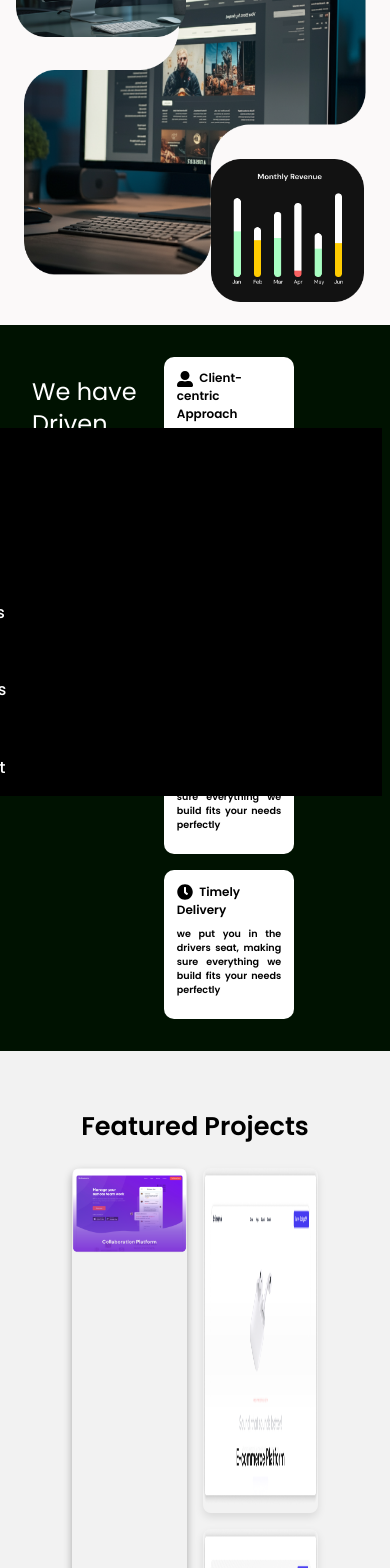
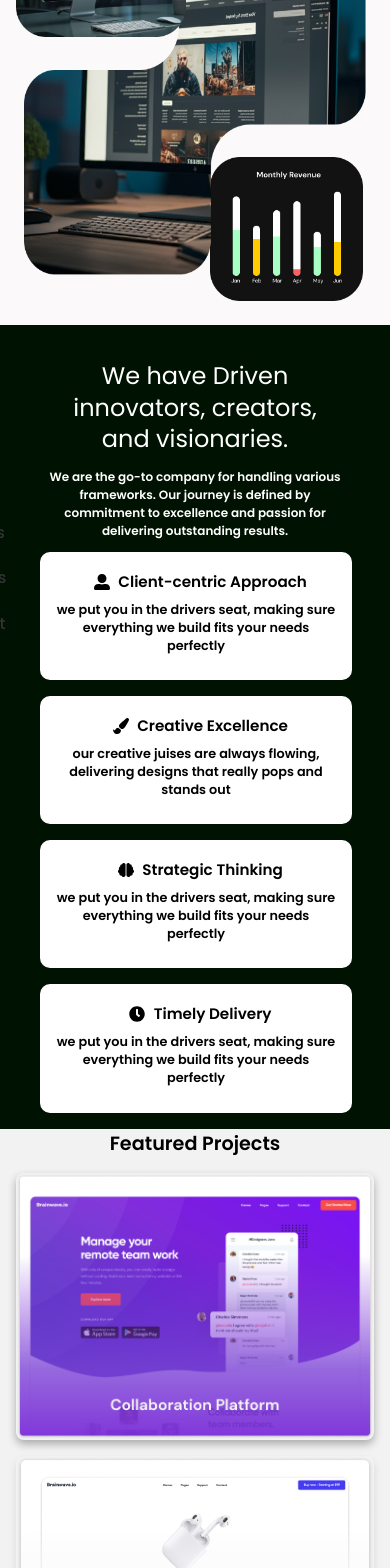
Before and after one commit to AmDeeJhay/Ksideindustries, a React (Vite) app: page / in a window 390 px wide. Shown: the part 432-2000 px from the top of the page. Built offline with nearby package versions, Linux system fonts and the light colour scheme.

Commit message:
i made the ksideDriven responsive

```diff
--- a/src/components/Home/FeaturedProject/FeaturedProject.scss
+++ b/src/components/Home/FeaturedProject/FeaturedProject.scss
@@ -11,13 +11,13 @@
 
   .projects-container {
     display: grid;
-    grid-template-columns: 1fr 1fr; // Adjust column width to make both columns smaller
+    grid-template-columns: 1fr 1fr;
     grid-template-rows: 1fr 1fr;
     gap: 1rem;
   }
 
   .project-large {
-    grid-row: 1 / span 2; // Span this element across both rows
+    grid-row: 1 / span 2;
     display: flex;
     flex-direction: column;
     align-items: center;
@@ -25,24 +25,20 @@
     box-shadow: 0 4px 8px rgba(0, 0, 0, 0.3);
 
     img {
-      width: 100%; // Slightly reduce the image width
-
+      width: 100%;
       border-radius: 8px;
     }
-
-
   }
 
   .project-small {
     display: flex;
     flex-direction: column;
     align-items: center;
-
     border-radius: 8px;
     box-shadow: 0 4px 8px rgba(0, 0, 0, 0.1);
 
     img {
-      width: 100%; // Slightly reduce the image width
+      width: 100%;
       height: 40vh;
       border-radius: 8px;
       margin-bottom: 0.5rem;
@@ -55,10 +51,8 @@
     font-weight: 500;
     font-size: 1rem;
 
-
     .see-more-btn {
       width: 12%;
-      align-items: center;
       font-family: 'poppins';
       font-weight: 500;
       font-size: 1rem;
@@ -70,11 +64,71 @@
       color: #fff;
       box-shadow: 0 4px 8px rgba(0, 0, 0, 0.3);
 
-      &:hover{
+      &:hover {
         border: 1px solid #000;
         color: #000;
         background-color: #fff;
       }
     }
   }
+
+  /* Tablet View */
+  @media (max-width: 1024px) {
+    .projects-container {
+      grid-template-columns: 1fr; /* Stack all projects vertically */
+    }
+
+    .project-large {
+      img {
+        height: auto; /* Allow image to resize automatically */
+      }
+    }
+
+    .project-small img {
+      height: 30vh;
+    }
+
+    .project-info .see-more-btn {
+      width: 50%;
+    }
+  }
+
+  /* Mobile View */
+  @media (max-width: 768px) {
+    padding: 2rem;
+
+    h2 {
+      font-size: 1.4rem;
+    }
+
+    .project-small img {
+      height: 25vh;
+    }
+
+    .project-info .see-more-btn {
+      width: 70%;
+      font-size: 0.9rem;
+      padding: 0.5rem;
+    }
+  }
+
+  /* Small Mobile View */
+  @media (max-width: 480px) {
+    padding: 1rem;
+
+    h2 {
+      font-size: 1.2rem;
+    }
+
+    .project-large img,
+    .project-small img {
+      height: auto;
+    }
+
+    .project-info .see-more-btn {
+      width: 80%;
+      font-size: 0.8rem;
+      padding: 0.4rem;
+    }
+  }
 }
--- a/src/components/Home/Hero/Hero.scss
+++ b/src/components/Home/Hero/Hero.scss
@@ -139,6 +139,7 @@
     .hero-image {
       margin-top: 0.2rem;
 
+
       img:first-of-type {
         top: -0.1rem;
         left: -0.5rem;
@@ -151,9 +152,10 @@
       }
 
       img:last-of-type {
-        bottom: -0.1rem;
-        left: 11.7rem;
-        height: 17svh;
+        bottom: 0rem;
+        left: 11.6rem;
+        height: 17vh;
+
       }
     }
   }
@@ -175,9 +177,7 @@
 
     }
 
-    .hero-image img {
-      height: 20vh;
-    }
+
   }
 
   /* Small Mobile View */
@@ -205,7 +205,10 @@
     }
 
     .hero-image img {
-      height: 15vh;
+      position: relative;
+        img {
+          height: 15vh;
+        }
     }
   }
 }
--- a/src/components/Home/KsideDriven/KsideDriven.scss
+++ b/src/components/Home/KsideDriven/KsideDriven.scss
@@ -1,6 +1,8 @@
 .kside-driven {
   display: flex;
   justify-content: center;
+  align-items: center;
+  flex-direction: row; /* Default layout for large screens */
   padding: 2rem;
   background-color: #001201;
   color: #fff;
@@ -13,9 +15,8 @@
     h2 {
       font-size: 2.5rem;
       font-weight: 400;
-      color: #fff;
+      line-height: 1.3;
       font-family: 'poppins';
-      line-height: 1.3;
     }
 
     p {
@@ -35,51 +36,48 @@
 
     .box {
       align-items: center;
-      padding: 2rem 1.3rem 0 1.5rem;
+      padding: 1.5rem;
       background-color: #fff;
       color: #000;
       font-size: 0.85rem;
       font-weight: 600;
       text-align: justify;
       border-radius: 10px;
-      height: 20vh;
 
       .icon {
         font-size: 1.3rem;
+        margin-bottom: 0.5rem;
         color: #000;
-        margin-right: 0.4rem;
-        margin-bottom: -4%;
       }
 
       p {
         margin-top: 0.5rem;
         font-size: 0.7rem;
-        color: #000;
-        text-align: justify;
       }
     }
   }
 
-  /* Media Queries for Responsiveness */
-
+  /* Tablet View */
   @media (max-width: 1024px) {
-    .kside-driven {
-      flex-direction: column;
-      align-items: center;
-      padding: 1.5rem;
-      text-align: center;
-    }
+    flex-direction: column; /* Stack content vertically */
+    align-items: center;
+    text-align: center;
+    padding: 1.5rem;
 
     .kside-content {
       padding-right: 0;
       margin: 0;
 
       h2 {
-        font-size: 2rem;
+        font-size: 3rem;
+        color: #fff;
       }
 
       p {
-        font-size: 0.85rem;
+        font-size: 1rem;
+        font-weight: 600;
+        font-family: 'poppins';
+        text-align: center;
       }
     }
 
@@ -89,11 +87,21 @@
 
       .box {
         padding: 1.5rem;
-        height: auto;
+        width: 80%;
+        margin: 0 3.5rem;
+        text-align: center;
+        font-size: 0.95rem;
+
+        .icon{
+          margin: 0 3%;
+          margin-top: 3%;
+          margin-bottom: -1%;
+        }
       }
     }
   }
 
+  /* Mobile View */
   @media (max-width: 768px) {
     .kside-content h2 {
       font-size: 1.8rem;
@@ -109,7 +117,6 @@
 
     .box {
       padding: 1rem;
-      font-size: 0.8rem;
 
       p {
         font-size: 0.65rem;
@@ -117,10 +124,9 @@
     }
   }
 
+  /* Small Mobile View */
   @media (max-width: 480px) {
-    .kside-driven {
-      padding: 1rem;
-    }
+    padding: 1rem;
 
     .kside-content h2 {
       font-size: 1.5rem;
@@ -132,14 +138,13 @@
 
     .info-boxes .box {
       padding: 0.8rem;
-      font-size: 0.75rem;
 
       .icon {
         font-size: 1rem;
       }
 
       p {
-        font-size: 0.6rem;
+        font-size: 0.8rem;
       }
     }
   }
--- a/src/components/Navbar/Navbar.scss
+++ b/src/components/Navbar/Navbar.scss
@@ -73,20 +73,13 @@
 
     .nav-links {
       flex-direction: column;
-      background-color: #000; // New background color for nav links in mobile
       position: absolute;
       top: 100%;
       right: 0;
       width: 100%;
       text-align: center;
 
-      li {
-        margin: 1rem 0;
-      }
 
-      li a {
-        color: #fff; // Change link color for better contrast on dark background
-      }
     }
   }
 }
```
